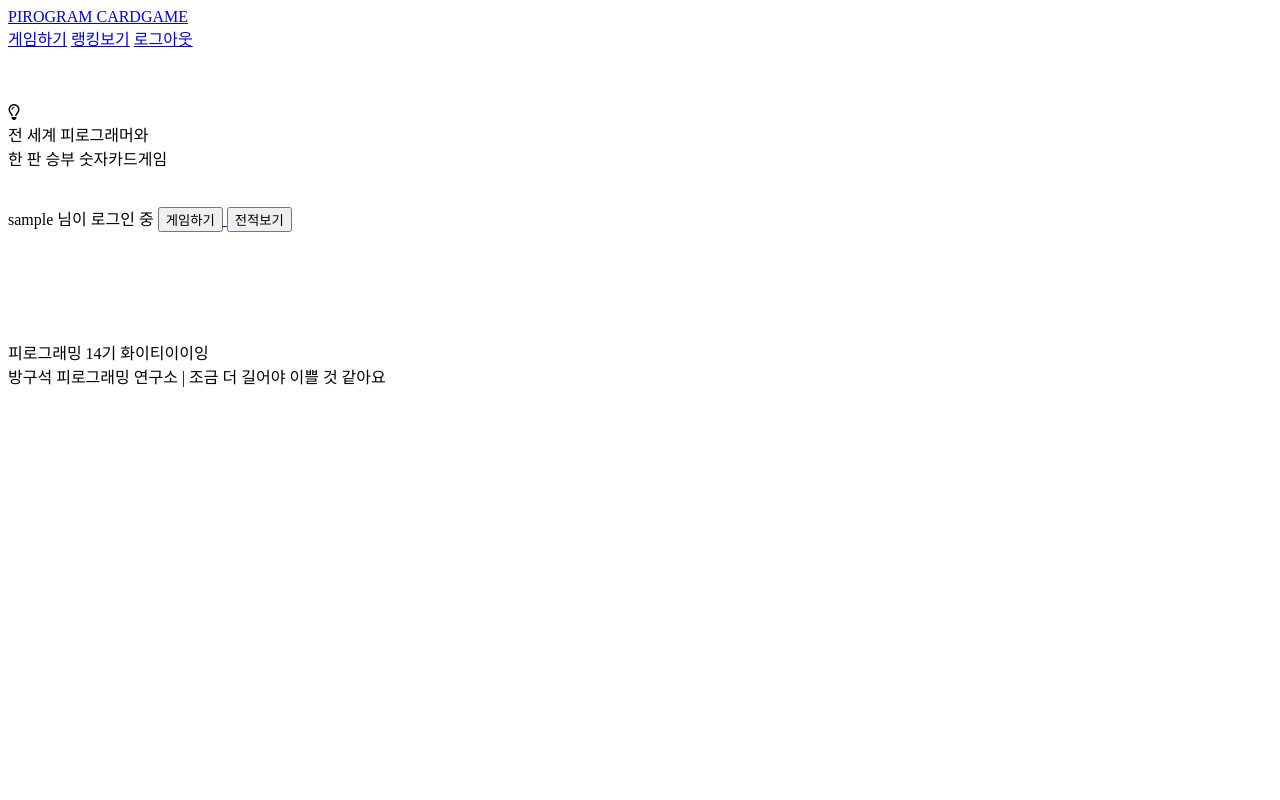
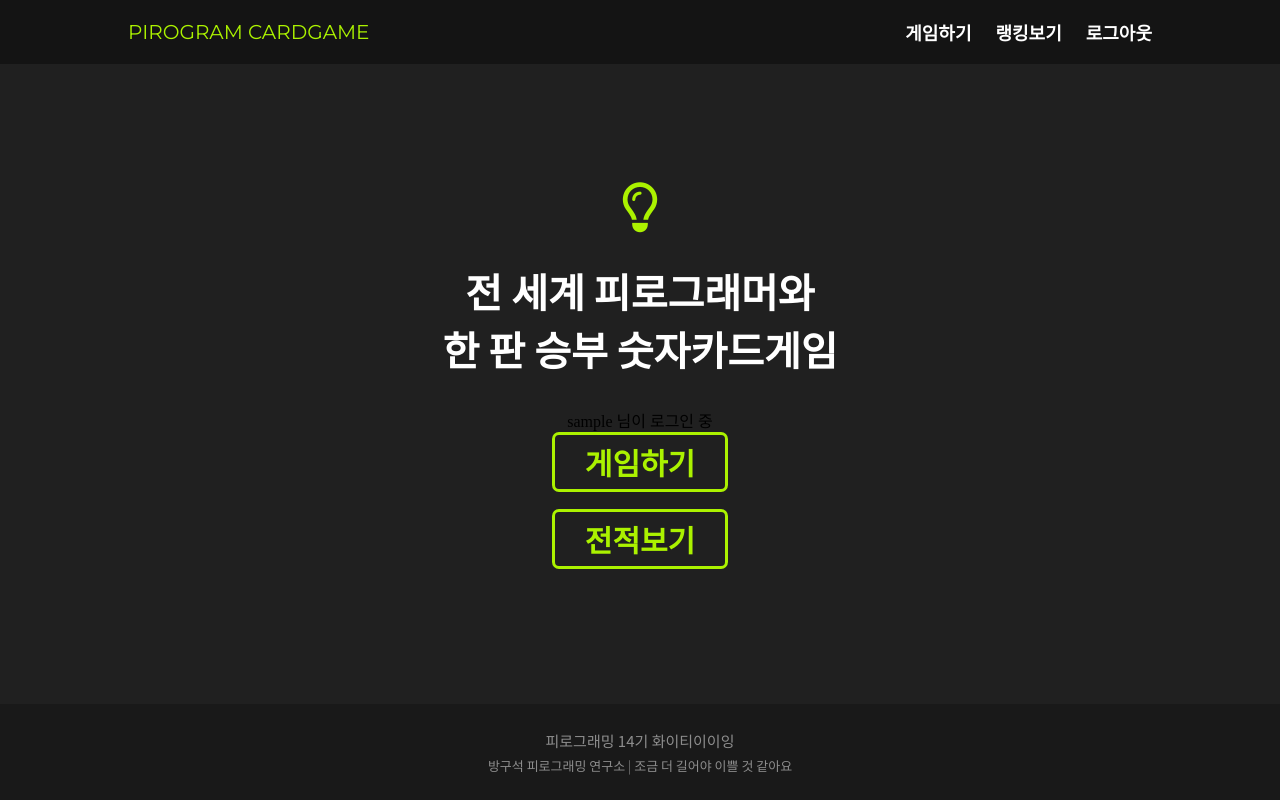
Before and after one commit to Koeunseooooo/piro14_card_game, a Django app: page / in a window 1280 px wide. Run offline with Django 3.2, Linux system fonts and the light colour scheme; the visitor is signed in with stand-in values (Sample User, id 1); some libraries are stand-ins or nearby versions.

Commit message:
css 뼈대 구성

```diff
--- a/game/templates/game/base.html
+++ b/game/templates/game/base.html
@@ -7,6 +7,13 @@
     <title>PIRO CARD GAME</title>
 
     <link rel="stylesheet" href="{% static "css/base.css" %}">
+    <link rel="stylesheet" href="{% static "css/main.css" %}">
+    <link rel="stylesheet" href="{% static "css/login.css" %}">
+    <link rel="stylesheet" href="{% static "css/game_list.css" %}">
+    <link rel="stylesheet" href="{% static "css/accept.css" %}">
+    <link rel="stylesheet" href="{% static "css/detail.css" %}">
+    <link rel="stylesheet" href="{% static "css/game.css" %}">
+    <link rel="stylesheet" href="{% static "css/ranking.css" %}">
     <script src="https://kit.fontawesome.com/5658349e28.js" crossorigin="anonymous"></script>
     <link href="https://fonts.googleapis.com/css?family=Montserrat|Noto+Sans+KR:100,300,400,700,900&display=swap" rel="stylesheet">
 
@@ -30,10 +37,6 @@
         {% else %}
             <a href="{% url 'login' %}">로그인</a>
         {% endif %}
-        <br>
-        <br>
-        <br>
-        <br>
     </div>
 </div>
 
@@ -42,11 +45,6 @@
     {% endblock %}
 </div>
 
-<br>
-<br>
-<br>
-<br>
-<br>
 <div id="footer">
     <div>피로그래밍 14기 화이티이이잉 </div>
     <div>방구석 피로그래밍 연구소 | 조금 더 길어야 이쁠 것 같아요 </div>
--- a/game/templates/game/main.html
+++ b/game/templates/game/main.html
@@ -6,8 +6,7 @@
         <div class="main_content_text">
             <i class="far fa-lightbulb"></i>
             <div> 전 세계 피로그래머와<br />한 판 승부 숫자카드게임</div>
-            <br>
-            <br>
+
         {% if user.is_authenticated %}
 
             {{ user.username }} 님이 로그인 중
@@ -24,8 +23,6 @@
                 <input class='main_content_text_button' type="button" value="게임하기">
             </a>
         {% endif %}
-        <br>
-        <br>
         </div>
     </div>
 {% endblock %}
--- a/static/css/base.css
+++ b/static/css/base.css
@@ -1,3 +1,72 @@
-#hello {
-    color : red
+a {
+    text-decoration: none;
 }
+
+html, body {
+    height: 100%;
+    margin:0;
+    padding:0;
+}
+
+#header {
+    height: 8%;
+    padding: 0 10%;
+    display: flex;
+    justify-content: space-between;
+    align-items: center;
+    background: #141414;
+}
+
+#logo a {
+    font-family: 'Montserrat', sans-serif;
+    color: #ABF200;
+    font-size: 20px;
+}
+
+#logo a:hover {
+    text-decoration: none;
+}
+
+#nav a {
+    font-family: 'Noto Sans KR', sans-serif;
+    font-weight: 700;
+    color: white;
+    font-size: 18px;
+    margin-left: 20px;
+}
+
+#nav a:hover {
+    text-decoration: none;
+}
+
+#body {
+    height: 80%;
+    background: #202020;
+    padding-left: 10%;
+    padding-right: 10%;
+    margin: 0;
+    overflow-y: scroll;
+}
+
+#footer {
+    height: 12%;
+    background: #191919;
+    display: flex;
+    flex-direction: column;
+    justify-content: center;
+    align-items: center;
+}
+
+#footer div {
+    font-family: "Noto Sans KR", sans-serif;
+    font-weight: 400;
+    color: white;
+    font-size: 15px;
+    opacity: 0.5;
+}
+
+#footer div:nth-child(2) {
+    font-weight: 300;
+    padding-top: 5px;
+    font-size: 13px;
+}
--- /dev/null
+++ b/static/css/main.css
@@ -0,0 +1,55 @@
+.main_content {
+    height: 100%;
+    display: flex;
+    flex-direction: column;
+    justify-content: center;
+    align-items: center;
+}
+
+.main_content_text {
+    padding: 0;
+    display: flex;
+    flex-direction: column;
+    justify-content: center;
+    align-items: center;
+}
+
+.main_content_text i {
+    color: #ABF200;
+    font-size: 50px;
+    margin-bottom: 30px;
+}
+
+.main_content_text div {
+    font-family: "Noto Sans KR", sans-serif;
+    font-weight: 700;
+    color: white;
+    font-size: 40px;
+    text-align: center;
+    margin-bottom: 30px;
+}
+
+.main_content_text_button {
+    padding: 5px 30px;
+    background: none;
+    border: 3px solid #ABF200;
+    color: #ABF200;
+    font-family: "Noto Sans KR", sans-serif;
+    font-weight: 700;
+    font-size: 30px;
+    border-radius: 7px;
+    transition-duration: 0.5s;
+}
+
+.main_content_text_button:hover {
+    cursor: pointer;
+    background:#ABF200;
+    border: 3px solid #ABF200;
+    color: #202020;
+    font-weight: 900;
+    transform: scale(1.1);
+}
+
+.main_content_text_button:nth-child(1) {
+    margin-bottom: 17px;
+}
```
Also changed, not shown: game/templates/game/login.html (+9 -5 lines), static/css/accept.css (added, +50 -0 lines), static/css/detail.css (added, +106 -0 lines), static/css/game_list.css (added, +131 -0 lines), static/css/login.css (added, +57 -0 lines), static/css/game.css (added), static/css/ranking.css (added).
